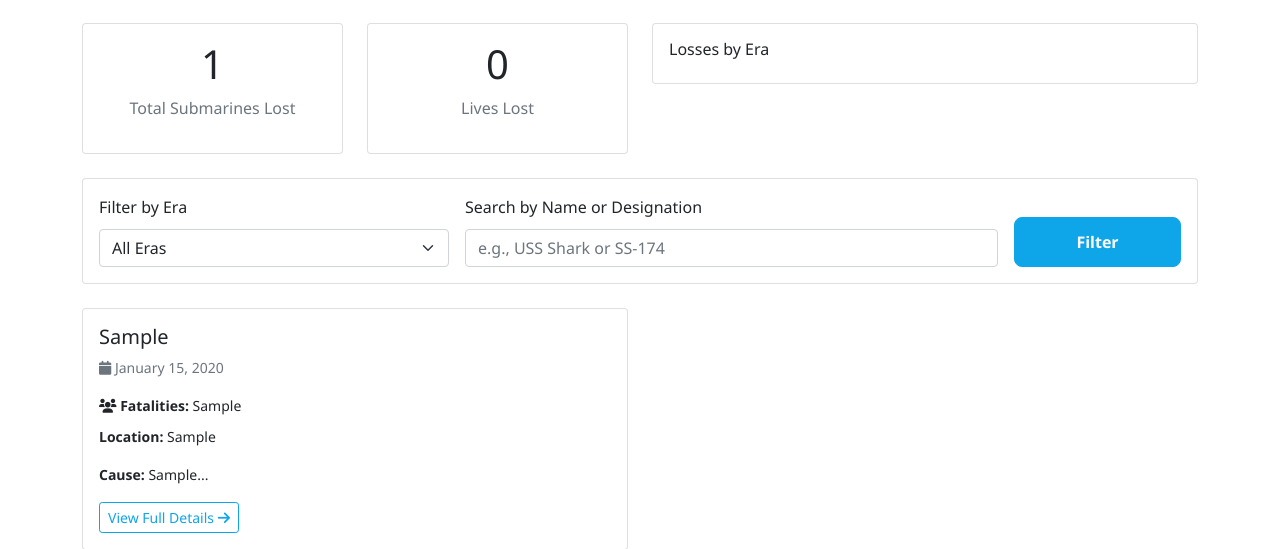
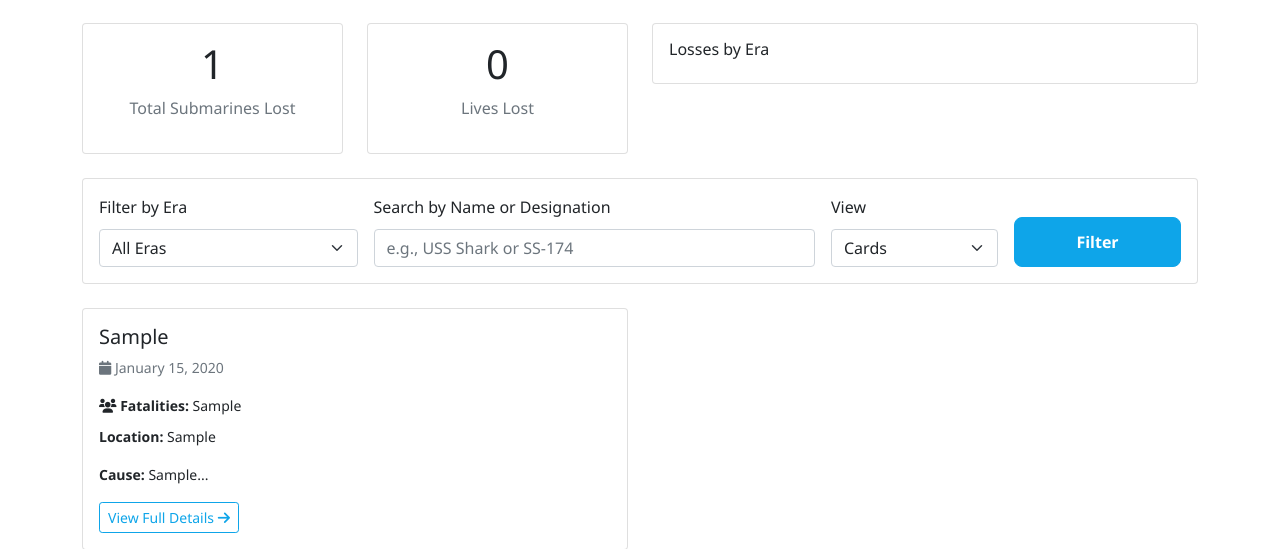
Before and after one commit to igreisman/diesel-sub-faqs-new, a PHP site: page /eternal-patrol.php in a window 1280 px wide. Shown: the part 213-762 px from the top of the page. Run offline with PHP 8.4, Linux system fonts and the light colour scheme; tables that the repository leaves empty or names only in its code hold one stand-in row (values such as "Sample post").

Commit message:
Add list view option to eternal patrol page

```diff
--- a/eternal-patrol.php
+++ b/eternal-patrol.php
@@ -6,6 +6,7 @@ require_once 'includes/header.php';
 // Get filter parameters
 $era_filter = $_GET['era'] ?? 'all';
 $search = $_GET['search'] ?? '';
+$view = $_GET['view'] ?? 'cards'; // 'cards' or 'list'
 
 // Build query
 $sql = "SELECT * FROM lost_submarines WHERE 1=1";
@@ -104,7 +105,7 @@ try {
     <div class="card mb-4">
         <div class="card-body">
             <form method="GET" class="row g-3">
-                <div class="col-md-4">
+                <div class="col-md-3">
                     <label for="era" class="form-label">Filter by Era</label>
                     <select name="era" id="era" class="form-select">
                         <option value="all" <?php echo $era_filter === 'all' ? 'selected' : ''; ?>>All Eras</option>
@@ -115,9 +116,16 @@ try {
                         <option value="post-wwii" <?php echo $era_filter === 'post-wwii' ? 'selected' : ''; ?>>Post-WWII</option>
                     </select>
                 </div>
-                <div class="col-md-6">
+                <div class="col-md-5">
                     <label for="search" class="form-label">Search by Name or Designation</label>
                     <input type="text" name="search" id="search" class="form-control" placeholder="e.g., USS Shark or SS-174" value="<?php echo htmlspecialchars($search); ?>">
+                </div>
+                <div class="col-md-2">
+                    <label for="view" class="form-label">View</label>
+                    <select name="view" id="view" class="form-select">
+                        <option value="cards" <?php echo $view === 'cards' ? 'selected' : ''; ?>>Cards</option>
+                        <option value="list" <?php echo $view === 'list' ? 'selected' : ''; ?>>List</option>
+                    </select>
                 </div>
                 <div class="col-md-2 d-flex align-items-end">
                     <button type="submit" class="btn btn-primary w-100">Filter</button>
@@ -139,6 +147,28 @@ try {
     <?php endif; ?>
 
     <!-- Boat List -->
+    <?php if ($view === 'list'): ?>
+    <!-- List View -->
+    <div class="card">
+        <div class="card-body">
+            <ul class="list-unstyled mb-0">
+                <?php if (empty($boats)): ?>
+                <li class="alert alert-info">No submarines found matching your criteria.</li>
+                <?php else: ?>
+                <?php foreach ($boats as $boat): ?>
+                <li class="mb-2">
+                    <a href="boat.php?id=<?php echo $boat['id']; ?>" class="text-decoration-none">
+                        <i class="fas fa-ship"></i> <?php echo htmlspecialchars($boat['designation'] ?: $boat['name']); ?>
+                    </a>
+                    <span class="text-muted small">- <?php echo htmlspecialchars($boat['date_lost']); ?></span>
+                </li>
+                <?php endforeach; ?>
+                <?php endif; ?>
+            </ul>
+        </div>
+    </div>
+    <?php else: ?>
+    <!-- Card View -->
     <div class="row">
         <?php if (empty($boats)): ?>
         <div class="col-12">
@@ -177,6 +207,7 @@ try {
         <?php endforeach; ?>
         <?php endif; ?>
     </div>
+    <?php endif; ?>
 </div>
 
 <script>
```
